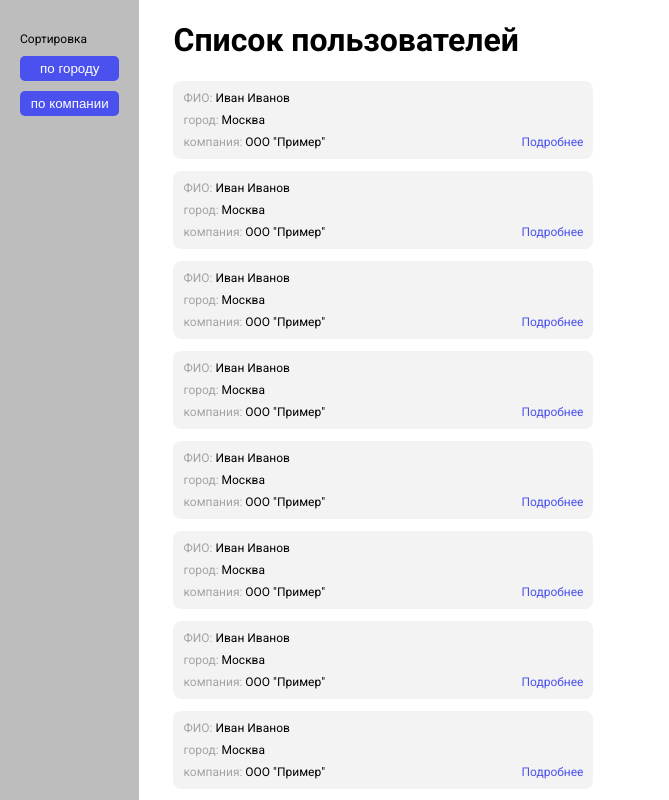
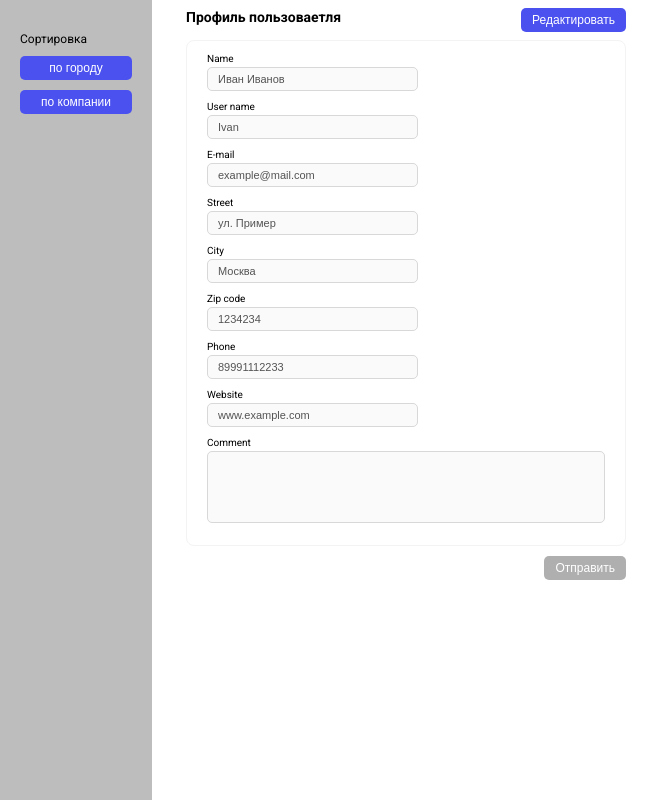
Before and after one commit to okovtkov/test, a React (Create React App) app: page / in a window 1280 px wide. Shown: the top 800 px of the page, without its empty margins (0-669 px from the left). Built offline with nearby package versions, Linux system fonts and the light colour scheme; a web font is replaced by a local one.

Commit message:
feat: create a profile component

```diff
--- a/src/App.css
+++ b/src/App.css
@@ -9,3 +9,7 @@ html, body {
 .app {
   display: flex;
 }
+
+.app__wrapper {
+  padding-left: 34px;
+}
--- a/src/App.tsx
+++ b/src/App.tsx
@@ -1,12 +1,16 @@
 import './App.css';
 import Sort from './components/sort/sort';
-import List from './components/list/list';
+// import List from './components/list/list';
+import Profile from './components/profile/profile';
 
 function App() {
   return (
-    <div className='app'>
+    <div className="app">
       <Sort />
-      <List />
+      <div className="app__wrapper">
+        {/* <List /> */}
+        <Profile />
+      </div>
     </div>
   );
 }
--- a/src/components/button/button.scss
+++ b/src/components/button/button.scss
@@ -1,8 +1,18 @@
 .button {
-  padding: 5px 0;
+  padding: 5px 11px;
   background-color: #4B51EF;
   color: white;
   border-radius: 5px;
   border: none;
+  font-size: 12px;
   cursor: pointer;
 }
+
+.button__submit {
+  background-color: #52CF4F;
+}
+
+.button__disabled {
+  background-color: #AFAFAF;
+  cursor: auto;
+}
--- a/src/components/button/button.tsx
+++ b/src/components/button/button.tsx
@@ -4,10 +4,18 @@ import './button.scss';
 interface Props {
   className?: string;
   name: string;
+  type?: 'submit' | 'button';
+  disabled?: boolean;
 }
 
 export default function Button(props: Props) {
   return (
-    <button className={classNames("button", props.className)}>{props.name}</button>
+    <button
+      className={classNames("button", props.className, {
+        'button__submit': props.type === 'submit',
+        'button__disabled': props.disabled,
+      })}
+      disabled={props.disabled}
+    >{props.name}</button>
   )
 }
--- /dev/null
+++ b/src/components/input/input.scss
@@ -0,0 +1,23 @@
+.input {
+  display: flex;
+  flex-direction: column;
+  margin-bottom: 10px;
+}
+
+.input__label {
+  font-size: 10px;
+  margin-bottom: 3px;
+}
+
+.input__input,
+.input__textarea {
+  padding: 5px 10px;
+  border-radius: 5px;
+  border: 1px solid #D8D8D8;
+  font-size: 11px;
+  resize: none;
+}
+
+.input__input {
+  width: 211px;
+}
--- /dev/null
+++ b/src/components/input/input.tsx
@@ -0,0 +1,36 @@
+import './input.scss';
+
+interface Props {
+  label: string;
+  value?: string;
+  placeholder?: string;
+  type?: string;
+  readOnly?: boolean;
+  disabled: boolean;
+}
+
+export default function Input(props: Props) {
+  return (
+    <div className="input">
+      <label className="input__label">{props.label}</label>
+      {props.type !== 'textarea' ? (
+        <input
+          name="props.label"
+          className="input__input"
+          type="text"
+          value={props.value}
+          disabled={props.disabled}
+          placeholder={props.placeholder}
+          readOnly={props.readOnly}
+        />
+      ) : (
+        <textarea
+          className="input__textarea"
+          name={props.label.toLowerCase()}
+          rows={5}
+          disabled={props.disabled}
+        />
+      )}
+    </div>
+  )
+}
--- a/src/components/list/list.scss
+++ b/src/components/list/list.scss
@@ -1,4 +1,8 @@
 .list {
   width: 100%;
-  padding-left: 34px;
 }
+
+.list__heading {
+  font-size: 14px;
+  margin-bottom: 15px;
+}
--- /dev/null
+++ b/src/components/profile/profile.scss
@@ -0,0 +1,25 @@
+.profile {
+  width: 440px;
+}
+
+.profile__heading {
+  font-size: 14px;
+  margin-bottom: 15px;
+}
+
+.profile__header {
+  display: flex;
+  justify-content: space-between;
+  align-items: center;
+}
+
+.profile__form-wrapper {
+  border: 1px solid #F3F3F3;
+  border-radius: 8px;
+  padding: 12px 20px;
+}
+
+.profile__submit {
+  margin-top: 10px;
+  float: right;
+}
--- /dev/null
+++ b/src/components/profile/profile.tsx
@@ -0,0 +1,76 @@
+import Button from '../button/button';
+import Input from '../input/input';
+import './profile.scss';
+
+export default function Profile() {
+  return (
+    <div className="profile">
+      <header className="profile__header">
+        <h1 className="profile__heading">Профиль пользоваетля</h1>
+        <Button name="Редактировать" />
+      </header>
+      <form action="/" className="profile__form">
+        <div className="profile__form-wrapper">
+          <Input
+            label="Name"
+            value="Иван Иванов"
+            placeholder="Иван Иванов"
+            disabled={true}
+            readOnly={true}
+          />
+          <Input
+            label="User name"
+            value="Ivan"
+            placeholder="Ivan"
+            disabled={true}
+            readOnly={true}
+          />
+          <Input
+            label="E-mail"
+            value="example@mail.com"
+            placeholder="example@mail.com"
+            disabled={true}
+            readOnly={true}
+          />
+          <Input
+            label="Street"
+            value="ул. Пример"
+            placeholder="ул. Пример"
+            disabled={true}
+            readOnly={true}
+          />
+          <Input
+            label="City"
+            value="Москва"
+            placeholder="Москва"
+            disabled={true}
+            readOnly={true}
+          />
+          <Input
+            label="Zip code"
+            value="1234234"
+            placeholder="1234234"
+            disabled={true}
+            readOnly={true}
+          />
+          <Input
+            label="Phone"
+            value="89991112233"
+            placeholder="89991112233"
+            disabled={true}
+            readOnly={true}
+          />
+          <Input
+            label="Website"
+            value="www.example.com"
+            placeholder="www.example.com"
+            disabled={true}
+            readOnly={true}
+          />
+          <Input type="textarea" label="Comment" disabled={true} />
+        </div>
+        <Button name="Отправить" type="submit" className="profile__submit" disabled={true} />
+      </form>
+    </div>
+  )
+}
--- a/src/components/sort/sort.scss
+++ b/src/components/sort/sort.scss
@@ -2,6 +2,7 @@
   display: flex;
   flex-direction: column;
   width: 152px;
+  min-height: 100vh;
   height: auto;
   padding: 32px 20px;
   background-color: #BDBDBD;
```
